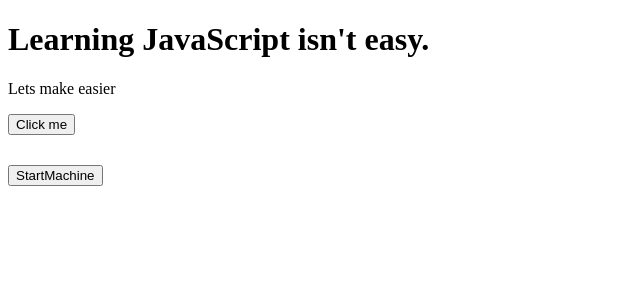
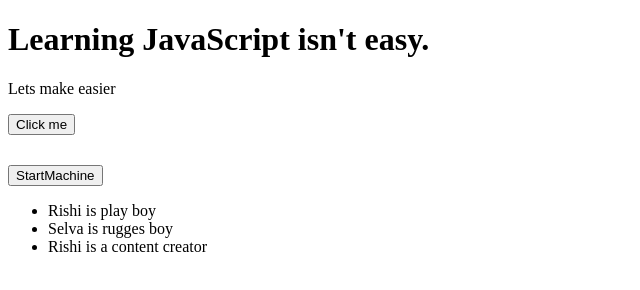
Before and after one commit to Sugu2023/JavaScript, a plain HTML site: page Basics/basic.html in a window 1280 px wide. Shown: the whole page, without its empty margins (0-640 px from the left). Drawn offline with Linux system fonts and the light colour scheme.

Commit message:
Update basic.html

```diff
--- a/Basics/basic.html
+++ b/Basics/basic.html
@@ -16,6 +16,12 @@
 
     <button id="button2">StartMachine</button>
     <p id="para1"></p>
+
+    <ul>
+    <li>Rishi is play boy</li>
+    <li>Selva is rugges boy</li>
+    <li>Rishi is a content creator</li>
+</ul>
     <script>
         const val=document.getElementById("button1");
         const para=document.getElementById("para");
```
